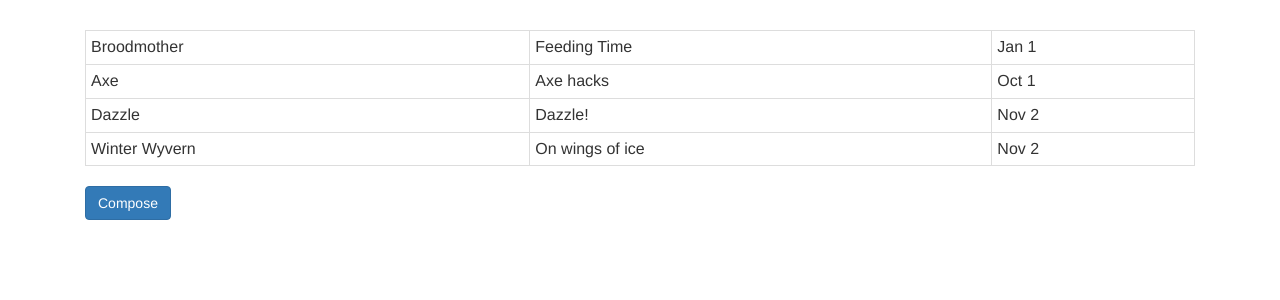
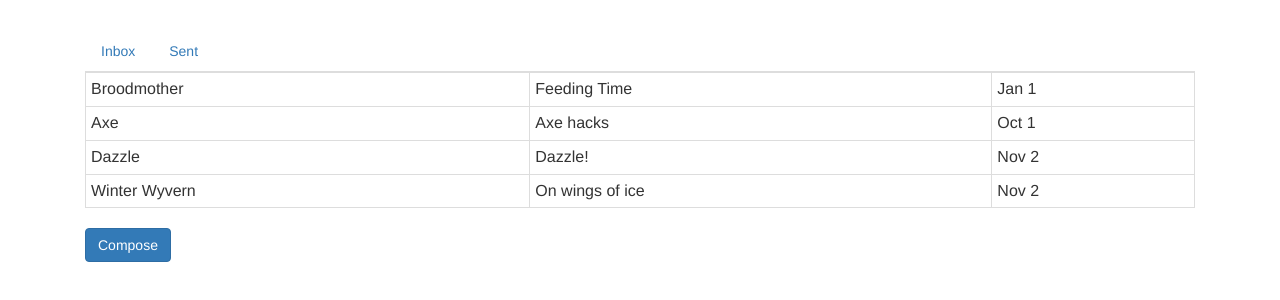
Before and after one commit to imattice/Angular-email, a plain HTML site: page index.html in a window 1280 px wide. Drawn offline with nearby package versions, Linux system fonts and the light colour scheme.

Commit message:
add tabs to email.

```diff
--- a/index.html
+++ b/index.html
@@ -22,9 +22,15 @@
     </head>
     <body  ng-controller='EmailController'>
 
-<!-- email table -->
+
+<!-- inbox table -->
         <div id='email_container' class='container'>
-            <table class='table table-bordered table-condensed'>
+    <!-- nav -->
+            <ul class='nav nav-tabs'>
+                <li><a ng-click='activeTab = "inbox"'>Inbox</a></li>
+                <li><a ng-click='activeTab = "sent"'>Sent</a></li>
+            </ul>
+            <table class='table table-bordered table-condensed' ng-show='activeTab=="inbox"'>
                 <tr ng-repeat='email in emails' ng-click='showPopup(email)'>
                     <!-- note that email is what is called in the ng-repeat and is also passed into the showPopUp function -->
                     <td>{{ email.from }}</td>
--- a/js/scripts.js
+++ b/js/scripts.js
@@ -11,6 +11,7 @@ emailer.controller('EmailController', ['$scope', function($scope) {
     $scope.isPopupVisible = false;
     $scope.isComposePopupVisible = false;
     $scope.composeEmail = {};
+    $scope.activeTab='inbox';
 
     $scope.showPopup = function (email) {
         $scope.isPopupVisible = true;
@@ -22,6 +23,7 @@ emailer.controller('EmailController', ['$scope', function($scope) {
     };
 
     $scope.showComposePopup = function() {
+        $scope.composeEmail = {};
         $scope.isComposePopupVisible = true;
     };
 
@@ -30,6 +32,7 @@ emailer.controller('EmailController', ['$scope', function($scope) {
     };
 
     $scope.sendEmail = function() {
+        $scope.isComposePopupVisible = false;
         alert($scope.composeEmail.to + " " + $scope.composeEmail.subject + ' ' + $scope.composeEmail.body);
     };
 }]);
```
